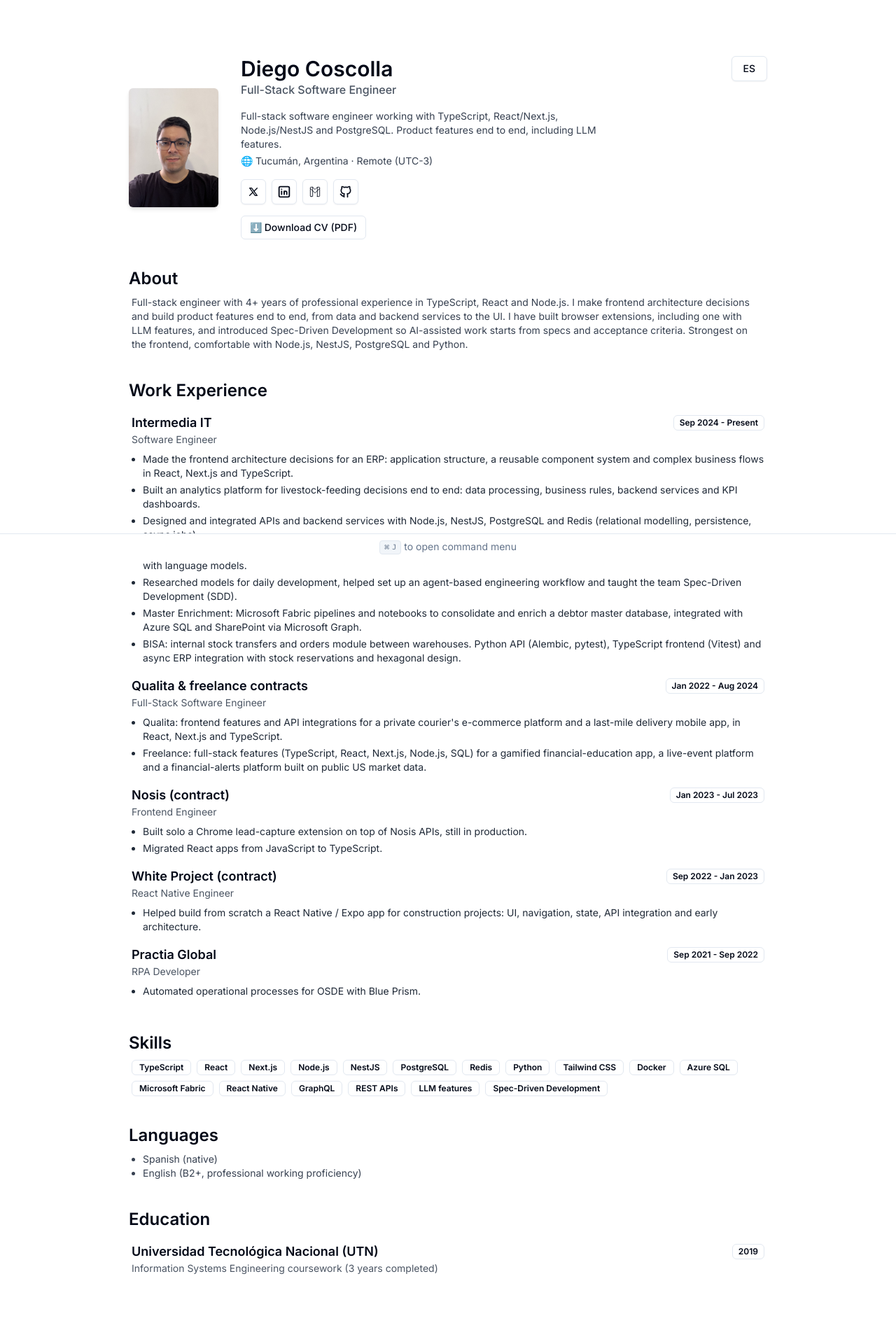
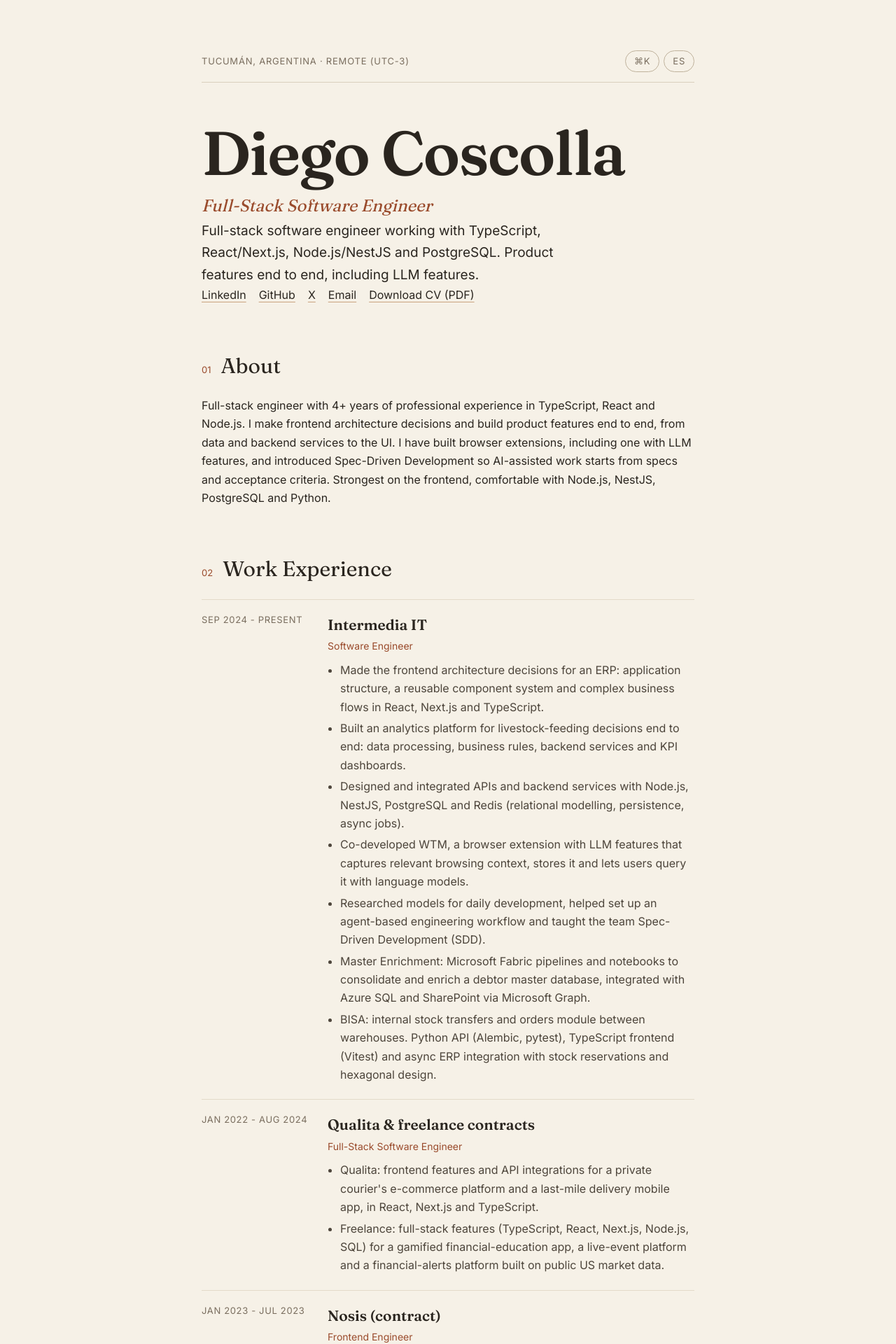
Before and after one commit to dcos96038/cv, a Next.js app: page / in a window 1280 px wide. Shown: the top 1920 px of the page at 70% size. Built offline with nearby package versions, Linux system fonts and the light colour scheme.

Commit message:
Editorial redesign (Direction A): Fraunces headings, paper background, numbered sections, Cmd/Ctrl+K, print styles

```diff
--- /dev/null
+++ b/src/app/editorial.css
@@ -0,0 +1,28 @@
+.ed{background:#f6f1e7;color:#2a251f;font:16px/1.65 var(--font-sans),Inter,sans-serif;min-height:100vh}
+.ed main{max-width:760px;margin:0 auto;padding:72px 28px}
+.ed .top{display:flex;justify-content:space-between;align-items:center;gap:12px;font-size:13px;letter-spacing:.06em;text-transform:uppercase;color:#7a6e5f;border-bottom:1px solid #d9cfbd;padding-bottom:14px}
+.ed .top button{background:none;border:1px solid #bfb29c;border-radius:99px;padding:4px 12px;font:inherit;color:inherit;cursor:pointer;margin-left:6px}
+.ed .top button:hover{background:#efe6d4}
+.ed h1{font-family:var(--font-serif),serif;font-weight:600;font-size:clamp(48px,9vw,88px);line-height:1;margin:56px 0 12px;letter-spacing:-.02em}
+.ed .role{font-family:var(--font-serif),serif;font-style:italic;font-size:24px;color:#9a4b2c}
+.ed .sum{font-size:19px;max-width:560px}
+.ed .soc a{color:#2a251f;margin-right:18px;text-decoration:underline;text-underline-offset:4px;text-decoration-color:#c9a27e;display:inline-block}
+.ed .soc a:hover{color:#9a4b2c}
+.ed h2{font-family:var(--font-serif),serif;font-weight:400;font-size:30px;margin:64px 0 18px;display:flex;gap:14px;align-items:baseline}
+.ed h2 span{font:13px var(--font-sans),Inter,sans-serif;color:#9a4b2c}
+.ed .job{display:grid;grid-template-columns:160px 1fr;gap:20px;padding:18px 0;border-top:1px solid #e3dac9}
+.ed .job .p{font-size:13px;color:#7a6e5f;text-transform:uppercase;letter-spacing:.05em}
+.ed .job h3{margin:0;font-family:var(--font-serif),serif;font-size:21px;font-weight:600}
+.ed .job em{color:#9a4b2c;font-style:normal;font-size:14px}
+.ed .job ul{margin:8px 0 0;padding-left:18px;color:#4d453b;list-style:disc}
+.ed .job li{margin:4px 0}.ed .job p{margin:6px 0 0;color:#4d453b}
+.ed .sk{font-family:var(--font-serif),serif;font-size:22px;line-height:1.5}
+.ed .print-only{display:none}
+#k{position:fixed;inset:0;background:rgba(0,0,0,.45);display:flex;align-items:flex-start;justify-content:center;padding-top:15vh;z-index:9}
+.kp{width:min(520px,92vw);border-radius:10px;overflow:hidden;box-shadow:0 20px 60px rgba(0,0,0,.35);background:#fffdf8}
+.kp input{width:100%;border:0;padding:16px;font:inherit;outline:0;background:transparent;border-bottom:1px solid #e3dac9}
+.kp ul{list-style:none;margin:0;padding:6px;max-height:320px;overflow:auto}
+.kg{font-size:11px;text-transform:uppercase;letter-spacing:.08em;opacity:.55;padding:8px 10px 4px}
+.ki{padding:9px 10px;border-radius:6px;cursor:pointer}.ki:hover,.ki.sel{background:#efe6d4}
+@media(max-width:600px){.ed .job{grid-template-columns:1fr;gap:4px}.ed main{padding:40px 22px}}
+@media print{#k,.np{display:none!important}.ed{background:#fff;font-size:11pt}.ed main{padding:0;max-width:none}.ed h1{margin-top:12px;font-size:40pt}.ed h2{margin:22px 0 8px}.ed .job{break-inside:avoid}.ed .print-only{display:block}}
--- a/src/app/layout.tsx
+++ b/src/app/layout.tsx
@@ -1,5 +1,6 @@
-import { Inter as FontSans } from "next/font/google";
+import { Inter as FontSans, Fraunces } from "next/font/google";
 import "./globals.css";
+import "./editorial.css";
 import { cn } from "@/lib/utils";
 import type { Metadata } from "next";
 import { SITE_URL } from "@/data/resume-data";
@@ -10,6 +11,8 @@ export const metadata: Metadata = {
   description: "Full-stack software engineer: TypeScript, React/Next.js, Node.js/NestJS, PostgreSQL.",
   authors: [{ name: "Diego Coscolla", url: SITE_URL }],
 };
+
+const fontSerif = Fraunces({ subsets: ["latin"], variable: "--font-serif", weight: ["400", "600"], style: ["normal", "italic"] });
 
 const fontSans = FontSans({
   subsets: ["latin"],
@@ -26,7 +29,8 @@ export default function RootLayout({
       <body
         className={cn(
           "min-h-screen bg-background font-sans antialiased",
-          fontSans.variable
+          fontSans.variable,
+          fontSerif.variable
         )}
       >
         {children}
--- a/src/app/page.tsx
+++ b/src/app/page.tsx
@@ -1,14 +1,6 @@
-import { CommandMenu } from "@/components/command-menu";
-import { ExperienceCard } from "@/components/experience-card";
-import { SwitchLanguageButton } from "@/components/language-button";
-import { Section } from "@/components/section";
-import { StudyCard } from "@/components/study-card";
-import { Badge } from "@/components/ui/badge";
-import { Button } from "@/components/ui/button";
+import { TopActions } from "@/components/kbar";
 import { RESUME_DATA, SITE_URL } from "@/data/resume-data";
-import { icons } from "@/data/socials";
 import { Metadata } from "next";
-import Image from "next/image";
 
 type Props = { searchParams: Promise<{ language?: string }> };
 
@@ -34,94 +26,64 @@ export async function generateMetadata({ searchParams }: Props): Promise<Metadat
 }
 
 export default async function Home({ searchParams }: Props) {
-  const search = await searchParams;
-
-  const language = search.language ?? "en";
-
-  if (language !== "en" && language !== "es") throw new Error("Language not found");
-
-  const DATA = RESUME_DATA[language as "en" | "es"];
+  const { language: raw } = await searchParams;
+  const language = raw === "es" ? "es" : "en";
+  const D = RESUME_DATA[language];
+  const links = [
+    { label: "LinkedIn", href: "https://www.linkedin.com/in/diego-cos/" },
+    { label: "GitHub", href: "https://github.com/dcos96038" },
+    { label: "X", href: "https://twitter.com/diego_cos96" },
+    { label: "Email", href: "mailto:diegocoscolla@gmail.com" },
+  ];
+  const n = (i: number) => String(i).padStart(2, "0");
 
   return (
-    <main className="mx-auto max-w-5xl py-10 sm:py-20 print:py-10 flex flex-col gap-10 overflow-auto print:overflow-visible relative h-full px-8 sm:px-14">
-      <div className="flex gap-8 sm:items-center relative sm:flex-row flex-col">
-        <Image src={'/profile-picture.jpg'} alt="Diego Coscolla Profile picture" width={128} height={128} className="rounded-md shadow-md" />
-        <div className="flex flex-col gap-4">
-          <div><h1 className="text-3xl font-semibold">{DATA.name}</h1><p className="text-base text-gray-600 font-medium">{DATA.position}</p></div>
-          <div className="flex text-sm gap-1 flex-col text-gray-700">
-            <p className="max-w-lg">{DATA.summary}</p>
-            <p>🌐 {DATA.location}</p>
+    <div className="ed" lang={language}>
+      <main>
+        <div className="top">
+          <span>{D.location}</span>
+          <TopActions language={language} links={links} />
+        </div>
+        <h1>{D.name}</h1>
+        <div className="role">{D.position}</div>
+        <p className="sum">{D.summary}</p>
+        <div className="soc np">
+          {links.map((l) => (
+            <a key={l.label} href={l.href} target="_blank" rel="noopener noreferrer">{l.label}</a>
+          ))}
+          <a href={D.cv.href} download>{D.cv.label}</a>
+        </div>
+        <p className="print-only">diegocoscolla@gmail.com · linkedin.com/in/diego-cos · github.com/dcos96038 · {SITE_URL.replace("https://", "")}</p>
+
+        <h2><span>{n(1)}</span>{D.about.title}</h2>
+        <p>{D.about.content}</p>
+
+        <h2><span>{n(2)}</span>{D.work_experience.title}</h2>
+        {D.work_experience.items.map((j) => (
+          <div className="job" key={j.company}>
+            <div className="p">{j.period}</div>
+            <div>
+              <h3>{j.company}</h3>
+              <em>{j.position}</em>
+              <ul>{j.bullets.map((b, i) => <li key={i}>{b}</li>)}</ul>
+            </div>
           </div>
-          <div className="flex gap-2 print:hidden">
-            {icons.map((icon, index) => {
-              return (
-                <Button
-                  variant={"outline"}
-                  size={"icon"}
-                  key={`${icon.name}-${index}`}
-                  asChild
-                >
-                  <a target="_blank" rel="noopener noreferrer" href={icon.href}>
-                    {icon.component}
-                  </a>
-                </Button>
-              );
-            })}
+        ))}
+
+        <h2><span>{n(3)}</span>{D.skills.title}</h2>
+        <div className="sk">{D.skills.items.join(" · ")}</div>
+
+        <h2><span>{n(4)}</span>{D.languages.title}</h2>
+        <p>{D.languages.items.join(" · ")}</p>
+
+        <h2><span>{n(5)}</span>{D.education.title}</h2>
+        {D.education.items.map((e) => (
+          <div className="job" key={e.institution}>
+            <div className="p">{e.period}</div>
+            <div><h3>{e.institution}</h3><p>{e.description}</p></div>
           </div>
-          <a href={DATA.cv.href} download className="print:hidden inline-flex w-fit items-center rounded-md border px-3 py-1.5 text-sm font-medium hover:bg-gray-100 transition-colors">⬇ {DATA.cv.label}</a>
-          <div className="hidden print:block">
-              <a className="text-sm font-semibold" href={"mailto:diegocoscolla@gmail.com"}>
-                diegocoscolla@gmail.com
-              </a>
-          </div>
-        </div>
-        <SwitchLanguageButton />
-      </div>
-      <Section title={DATA.about.title}>
-        <p className="text-gray-700 text-xs sm:text-sm leading-relaxed">{DATA.about.content}</p>
-      </Section>
-      <Section title={DATA.work_experience.title}>
-        {DATA.work_experience.items.map((experience, index) => {
-          return (
-            <ExperienceCard
-              key={`${experience.company}-${index}`}
-              company={experience.company}
-              position={experience.position}
-              period={experience.period}
-              bullets={experience.bullets}
-            />
-          );
-        })}
-      </Section>
-      <Section title={DATA.skills.title}>
-        <div className="flex gap-2 flex-wrap">
-          {DATA.skills.items.map((skill, index) => {
-            return (
-              <Badge key={`${skill}-${index}`} variant="outline">
-                {skill}
-              </Badge>
-            );
-          })}
-        </div>
-      </Section>
-      <Section title={DATA.languages.title}>
-        <ul className="text-gray-700 text-xs sm:text-sm list-disc pl-4">
-          {DATA.languages.items.map((l) => <li key={l}>{l}</li>)}
-        </ul>
-      </Section>
-      <Section title={DATA.education.title}>
-        {DATA.education.items.map((study, index) => {
-          return (
-            <StudyCard
-              key={`${study.institution}-${index}`}
-              institution={study.institution}
-              description={study.description}
-              period={study.period}
-            />
-          );
-        })}
-      </Section>
-      <div className="sm:block hidden"><CommandMenu language={language as "en" | "es"} /></div>
-    </main>
+        ))}
+      </main>
+    </div>
   );
 }
--- /dev/null
+++ b/src/components/kbar.tsx
@@ -0,0 +1,71 @@
+"use client";
+
+import { useCallback, useEffect, useMemo, useState } from "react";
+import { usePathname, useRouter } from "next/navigation";
+
+type Lang = "en" | "es";
+type Link = { label: string; href: string };
+
+const UI = {
+  en: { cmd: "Type a command or search…", print: "Print", actions: "Actions", links: "Links", toggle: "Switch to Spanish", other: "ES" },
+  es: { cmd: "Escribí un comando o buscá…", print: "Imprimir", actions: "Acciones", links: "Enlaces", toggle: "Cambiar a inglés", other: "EN" },
+};
+
+export const TopActions = ({ language, links }: { language: Lang; links: Link[] }) => {
+  const [open, setOpen] = useState(false);
+  const [q, setQ] = useState("");
+  const router = useRouter();
+  const pathname = usePathname();
+  const u = UI[language];
+
+  const toggleLang = useCallback(() => {
+    router.push(language === "en" ? `${pathname}?language=es` : pathname);
+  }, [language, pathname, router]);
+
+  useEffect(() => {
+    const onKey = (e: KeyboardEvent) => {
+      if ((e.metaKey || e.ctrlKey) && e.key.toLowerCase() === "k") {
+        e.preventDefault();
+        setOpen((o) => !o);
+      }
+      if (e.key === "Escape") setOpen(false);
+    };
+    window.addEventListener("keydown", onKey);
+    return () => window.removeEventListener("keydown", onKey);
+  }, []);
+
+  const items = useMemo(
+    () => [
+      { group: u.actions, label: u.print, run: () => setTimeout(() => window.print(), 150) },
+      { group: u.actions, label: u.toggle, run: toggleLang },
+      ...links.map((l) => ({ group: u.links, label: l.label, run: () => window.open(l.href, "_blank") })),
+    ],
+    [u, links, toggleLang]
+  );
+  const filtered = items.filter((i) => i.label.toLowerCase().includes(q.toLowerCase()));
+
+  return (
+    <>
+      <span className="np">
+        <button type="button" onClick={() => setOpen(true)} aria-label="Command menu">⌘K</button>
+        <button type="button" onClick={toggleLang}>{u.other}</button>
+      </span>
+      {open && (
+        <div id="k" onClick={(e) => e.target === e.currentTarget && setOpen(false)}>
+          <div className="kp" role="dialog" aria-modal="true">
+            <input autoFocus placeholder={u.cmd} value={q} onChange={(e) => setQ(e.target.value)}
+              onKeyDown={(e) => { if (e.key === "Enter" && filtered[0]) { setOpen(false); filtered[0].run(); } }} />
+            <ul>
+              {filtered.map((i, idx) => (
+                <li key={i.label}>
+                  {(idx === 0 || filtered[idx - 1].group !== i.group) && <div className="kg">{i.group}</div>}
+                  <div className={`ki${idx === 0 ? " sel" : ""}`} onClick={() => { setOpen(false); i.run(); }}>{i.label}</div>
+                </li>
+              ))}
+            </ul>
+          </div>
+        </div>
+      )}
+    </>
+  );
+};
```
